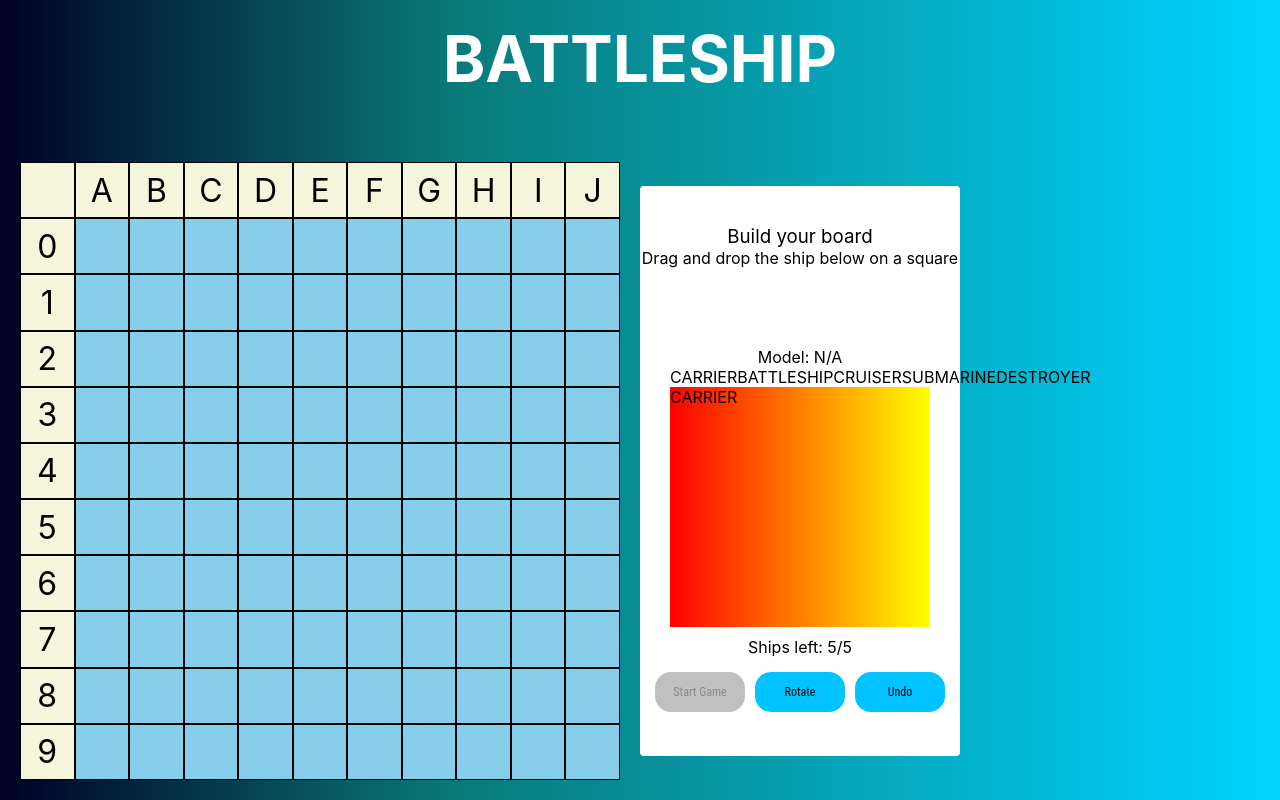
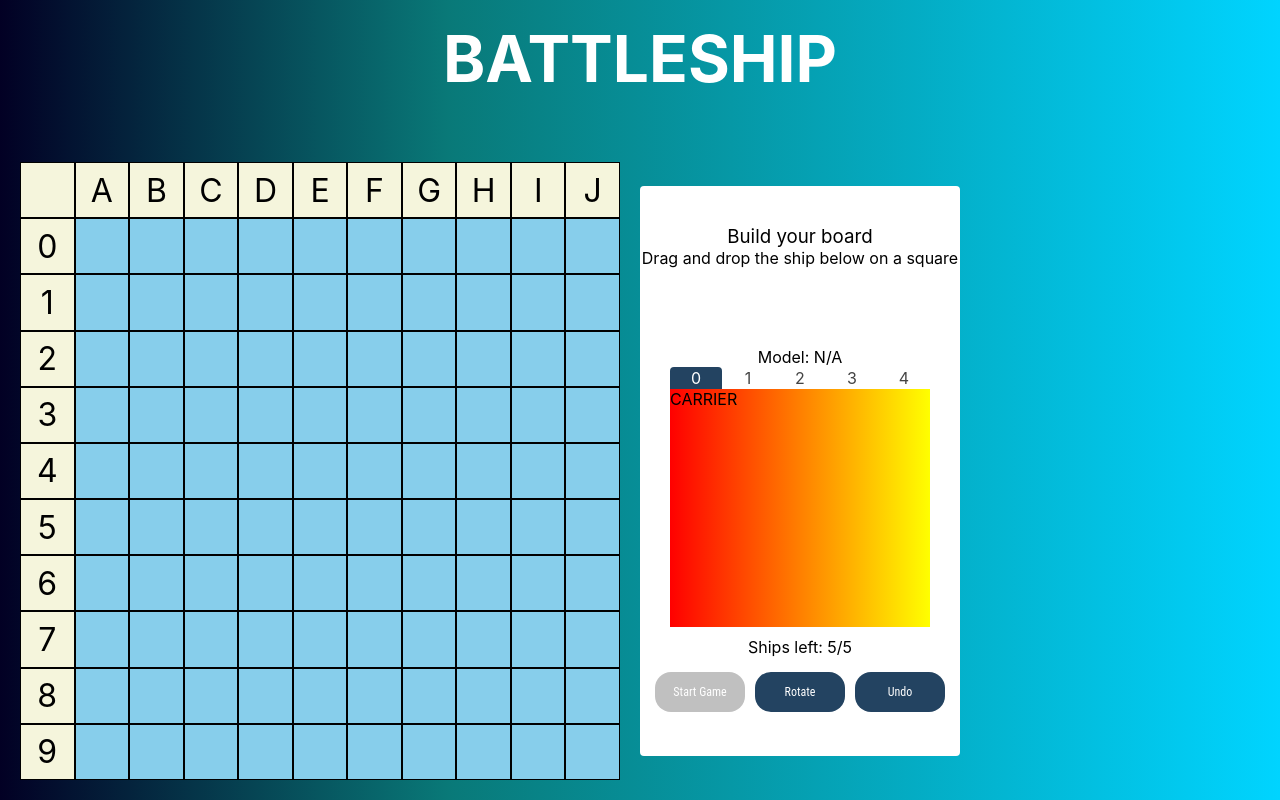
Before and after one commit to diballesteros/battleship, a React (Create React App) app: page / in a window 1280 px wide. Built offline with nearby package versions, Linux system fonts and the light colour scheme.

Commit message:
Styles fixes for tabs and button

```diff
--- a/src/components/Tabs/Tabs.module.scss
+++ b/src/components/Tabs/Tabs.module.scss
@@ -8,6 +8,24 @@
     display: flex;
     flex-flow: row nowrap;
     justify-content: space-evenly;
+    min-height: 22px;
+
+    > .option {
+      display: grid;
+      place-items: center;
+      color: #444;
+      border-top-left-radius: 4px;
+      border-top-right-radius: 4px;
+      flex: 1;
+      min-height: 20px;
+      cursor: pointer;
+
+      &:hover,
+      &.selected {
+        color: white;
+        background-color: #234361;
+      }
+    }
   }
 
   .content {
--- a/src/components/Tabs/Tabs.tsx
+++ b/src/components/Tabs/Tabs.tsx
@@ -33,8 +33,13 @@ const Tabs: React.FC = () => {
       <div className={styles.options}>
         {SHIPSTORE.map((el, index) => {
           return (
-            <div key={`tab-${index + 1}`} onClick={() => setCurrentTab(index)} role="presentation">
-              {el.model}
+            <div
+              className={`${styles.option} ${currentTab === index ? styles.selected : ''}`}
+              key={`tab-${index + 1}`}
+              onClick={() => setCurrentTab(index)}
+              role="presentation"
+            >
+              {index}
             </div>
           );
         })}
--- a/src/components/UI/button/button.css
+++ b/src/components/UI/button/button.css
@@ -7,7 +7,8 @@ button {
   font-size: 12px;
   border-radius: 16px;
   border-width: 0;
-    background-color: #00C3FF;
+  color: #fff;
+  background-color: #234361;
   font-family: 'Roboto Condensed', sans-serif;
   outline: 0;
   margin: 5px;
```
Lines whose indentation alone changed are shown as unchanged.
